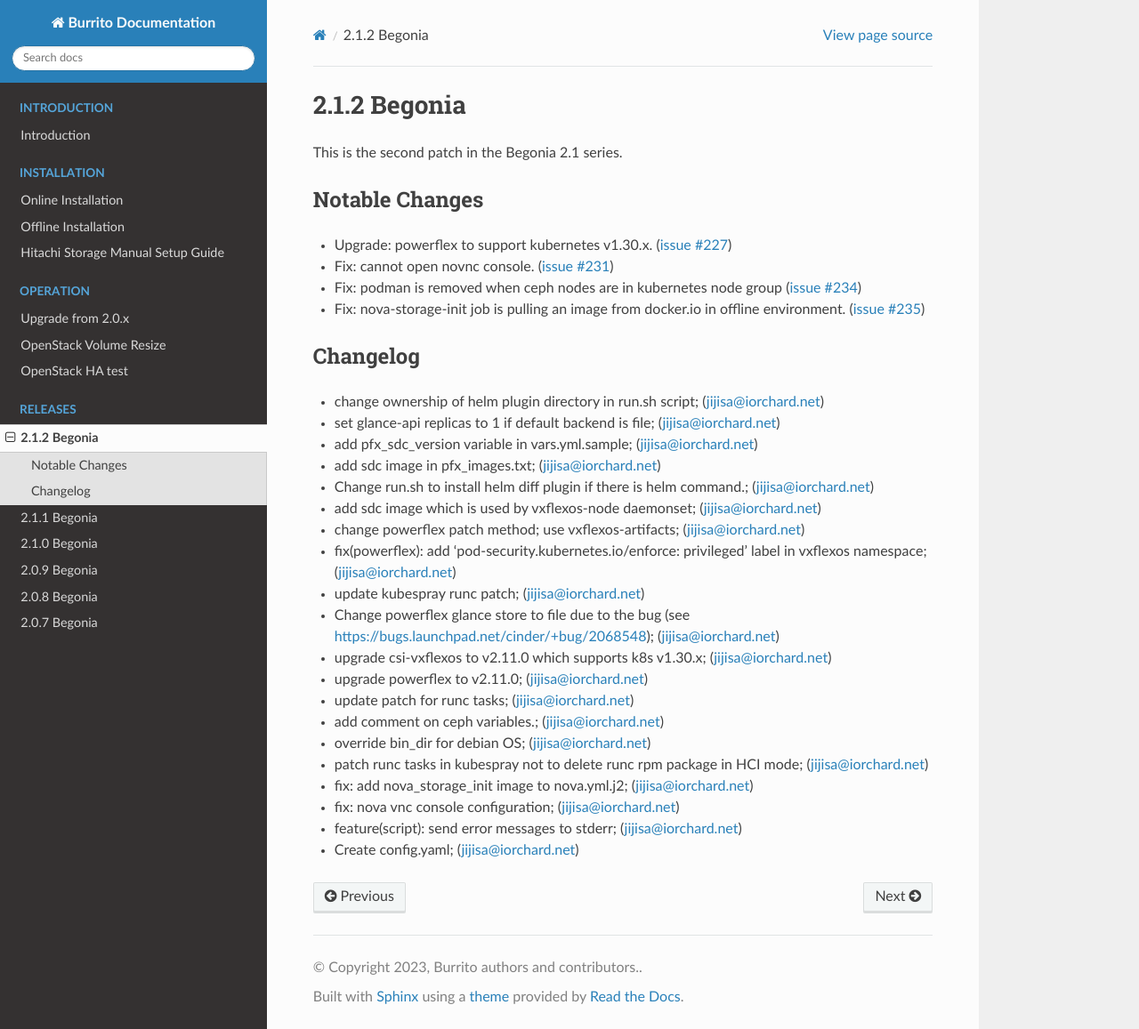
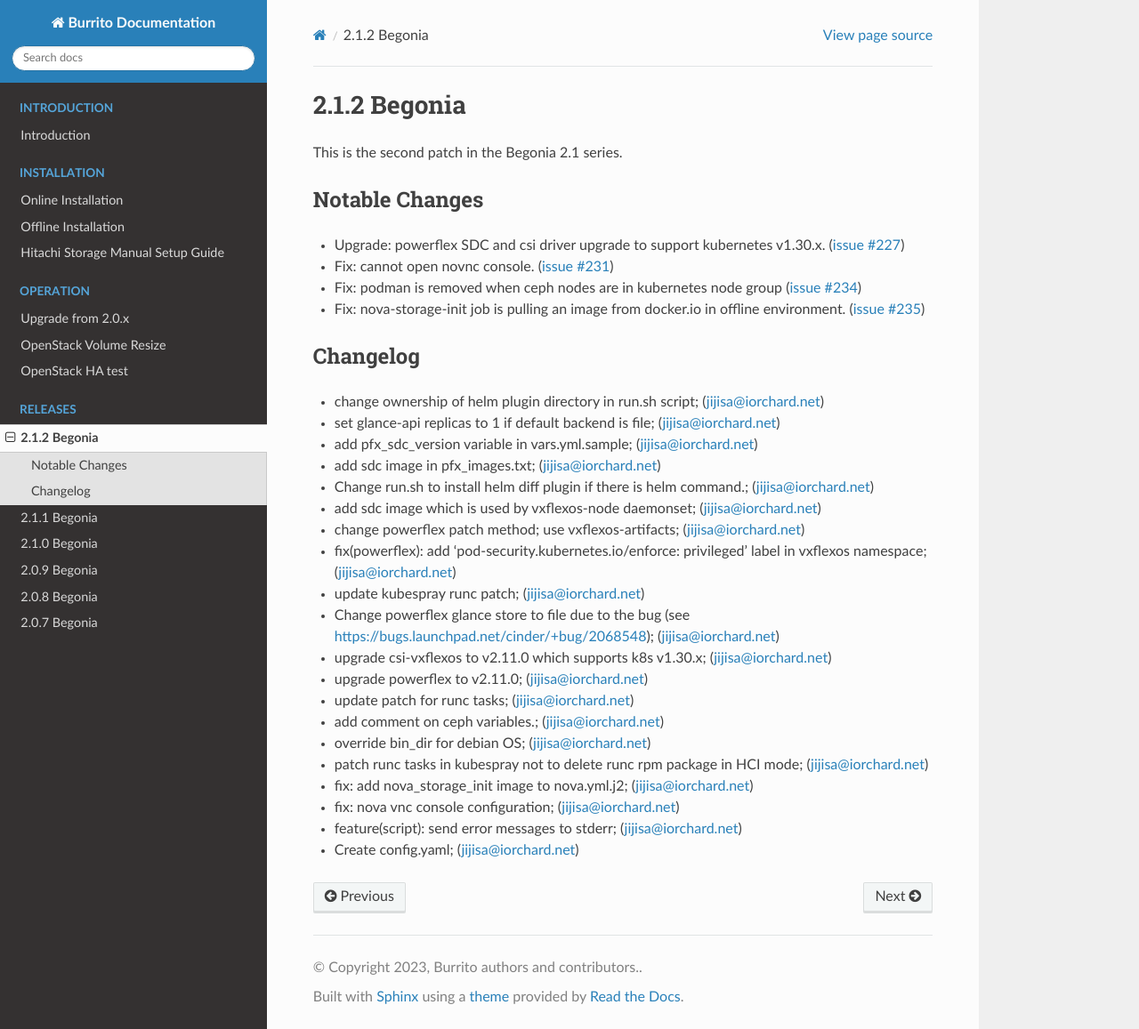
Before and after one commit to iorchard/burrito_docs, a Sphinx documentation site: the page built from source/releases/2.1.2.rst, in a window 1280 px wide and 1157 px high. Shown: the whole window at 89% size. Built offline with Sphinx 7.4.7 and the Read the Docs theme 2.0.0, drawn with Linux system fonts in a browser that asks for light colours; pages that are not in the unit, such as notebooks, are missing from menus.

Commit message:
update 2.1.2 release note

```diff
--- a/source/releases/2.1.2.rst
+++ b/source/releases/2.1.2.rst
@@ -6,7 +6,8 @@
 Notable Changes
 ----------------
 
-* Upgrade: powerflex to support kubernetes v1.30.x.
+* Upgrade: powerflex SDC and csi driver upgrade
+  to support kubernetes v1.30.x.
   (`issue #227 <https://github.com/iorchard/burrito/issues/227>`_)
 
 * Fix: cannot open novnc console.
```
